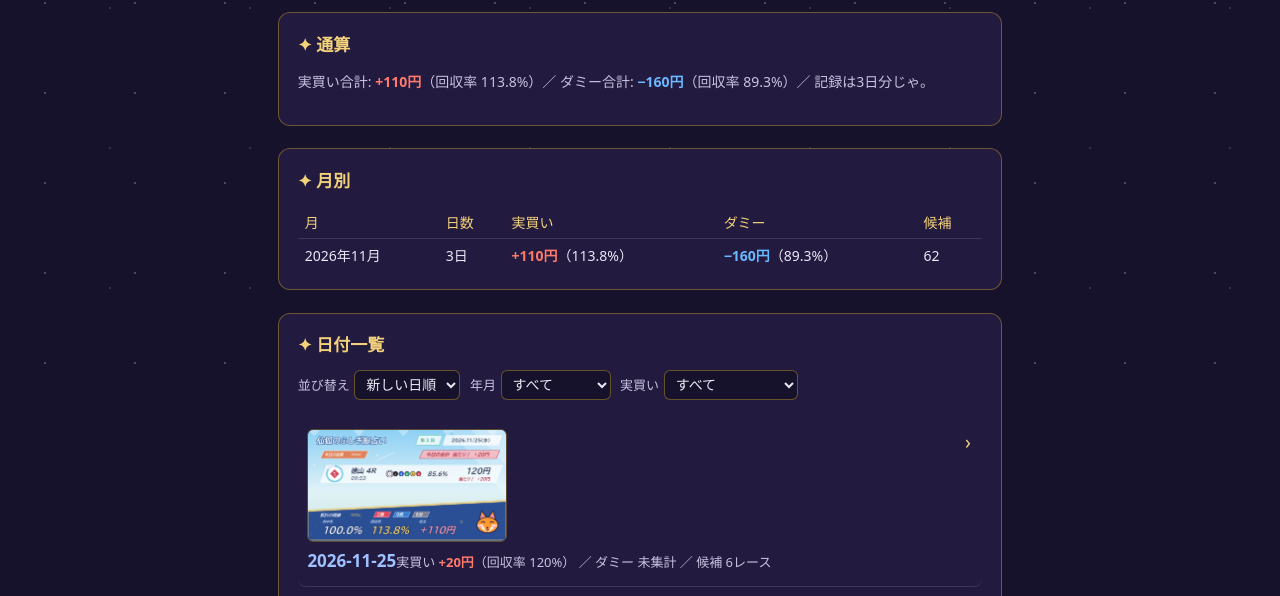
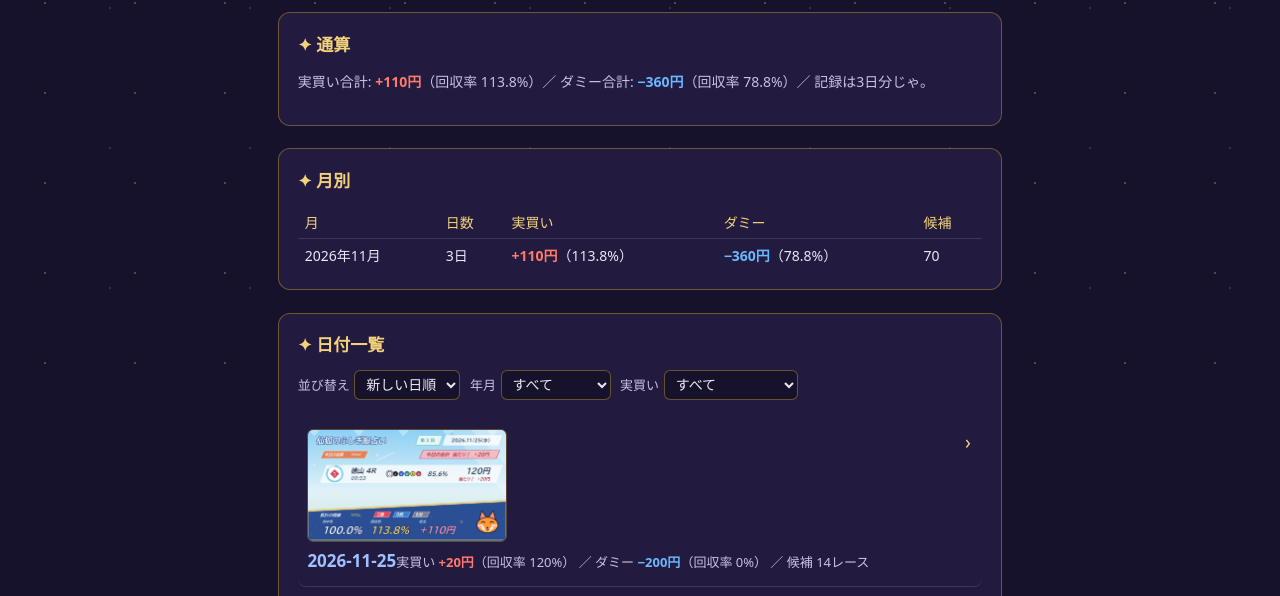
Before and after one commit to papk-x/b-navi-xer, a plain HTML site: page index.html in a window 1280 px wide. Shown: the part 402-998 px from the top of the page. Drawn offline with Linux system fonts and the light colour scheme.

Commit message:
2026-11-25 実況ページ更新（ダミー・総合つき）

```diff
--- a/index.html
+++ b/index.html
@@ -55,14 +55,14 @@
 
   <div class="card">
     <h2>✦ 通算</h2>
-    <p class="note" id="total-note">実買い合計: <span class="plus">+110円</span>（回収率 113.8%）／ ダミー合計: <span class="minus">−160円</span>（回収率 89.3%）／ 記録は3日分じゃ。</p>
+    <p class="note" id="total-note">実買い合計: <span class="plus">+110円</span>（回収率 113.8%）／ ダミー合計: <span class="minus">−360円</span>（回収率 78.8%）／ 記録は3日分じゃ。</p>
   </div>
 
   <div class="card">
     <h2>✦ 月別</h2>
     <table class="mtable">
       <tr><th>月</th><th>日数</th><th>実買い</th><th>ダミー</th><th>候補</th></tr>
-      <tr><td>2026年11月</td><td>3日</td><td><span class="plus">+110円</span>（113.8%）</td><td><span class="minus">−160円</span>（89.3%）</td><td>62</td></tr>
+      <tr><td>2026年11月</td><td>3日</td><td><span class="plus">+110円</span>（113.8%）</td><td><span class="minus">−360円</span>（78.8%）</td><td>70</td></tr>
     </table>
   </div>
 
@@ -98,9 +98,9 @@
 </div>
 <script>
   var DAYS = [
-    { date: "2026-11-25", href: "2026-11-25.html", real: 20, realRoi: 120.0, dummy: null, dummyRoi: null, races: 6, thumb: "card-2026-11-25.png" },
-    { date: "2026-11-24", href: "2026-11-24.html", real: 0, realRoi: 100.0, dummy: 0, dummyRoi: 100.0, races: 17, thumb: "card-2026-11-24.png" },
-    { date: "2026-11-23", href: "2026-11-23.html", real: 90, realRoi: 122.5, dummy: -160, dummyRoi: 86.7, races: 39, thumb: "card-2026-11-23.png" }
+    {"date": "2026-11-25", "href": "2026-11-25.html", "real": 20, "realRoi": 120.0, "dummy": -200, "dummyRoi": 0.0, "races": 14, "thumb": "card-2026-11-25.png"},
+    {"date": "2026-11-24", "href": "2026-11-24.html", "real": 0, "realRoi": 100.0, "dummy": 0, "dummyRoi": 100.0, "races": 17, "thumb": "card-2026-11-24.png"},
+    {"date": "2026-11-23", "href": "2026-11-23.html", "real": 90, "realRoi": 122.5, "dummy": -160, "dummyRoi": 86.7, "races": 39, "thumb": "card-2026-11-23.png"}
   ];
   var PER = 10, page = 0;
   var yen = function (v) { return (v > 0 ? "+" : v < 0 ? "−" : "±") + Math.abs(v) + "円"; };
```
